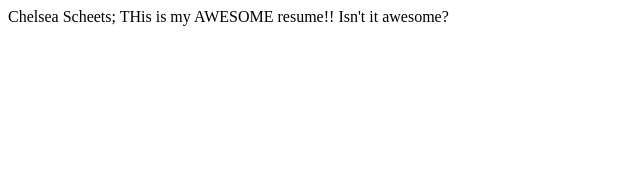
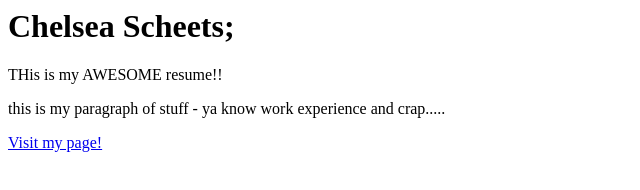
Before and after one commit to chelseascheets/resume, a plain HTML site: page index.html in a window 1280 px wide. Shown: the whole page, without its empty margins (0-640 px from the left). Drawn offline with Linux system fonts and the light colour scheme.

Commit message:
new text

```diff
--- a/index.html
+++ b/index.html
@@ -5,9 +5,9 @@
     </title>
 </head>
 <body>
-    Chelsea Scheets;
+    <h1> Chelsea Scheets;</h1>
     THis is my AWESOME resume!!
-    Isn't it awesome?
-
+    <p>this is my paragraph of stuff - ya know work experience and crap..... </p>
+    <a href='https://chelseascheets.com'> Visit my page!</a>
 </body>
 </html>
```
